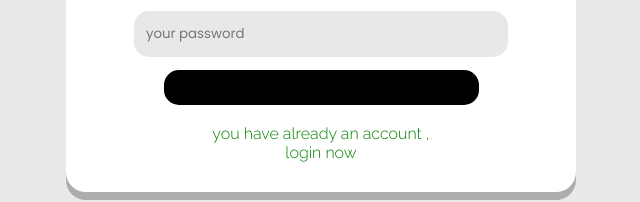
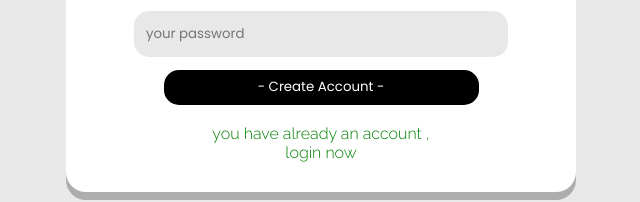
Before and after one commit to Yas-Devp/MChatHub, a plain HTML site: page templates/register.html in a window 1280 px wide. In both pictures the pointer is over the button "- Create Account -". Shown: the part 251-453 px from the top of the page, without its empty margins (319-959 px from the left). Drawn offline with Linux system fonts and the light colour scheme.

Commit message:
update design

```diff
--- a/templates/register.html
+++ b/templates/register.html
@@ -69,11 +69,13 @@
             height: 35px;
             border-style: none;
             border-radius: 15px;
+            cursor: pointer;
             width: 70%;
         }
 
         .register-btn:hover {
             background-color: black;
+            color : #fff;
         }
 
         .register-txt span {
```
Also changed, not shown: templates/login.html (+1 -0 lines).
